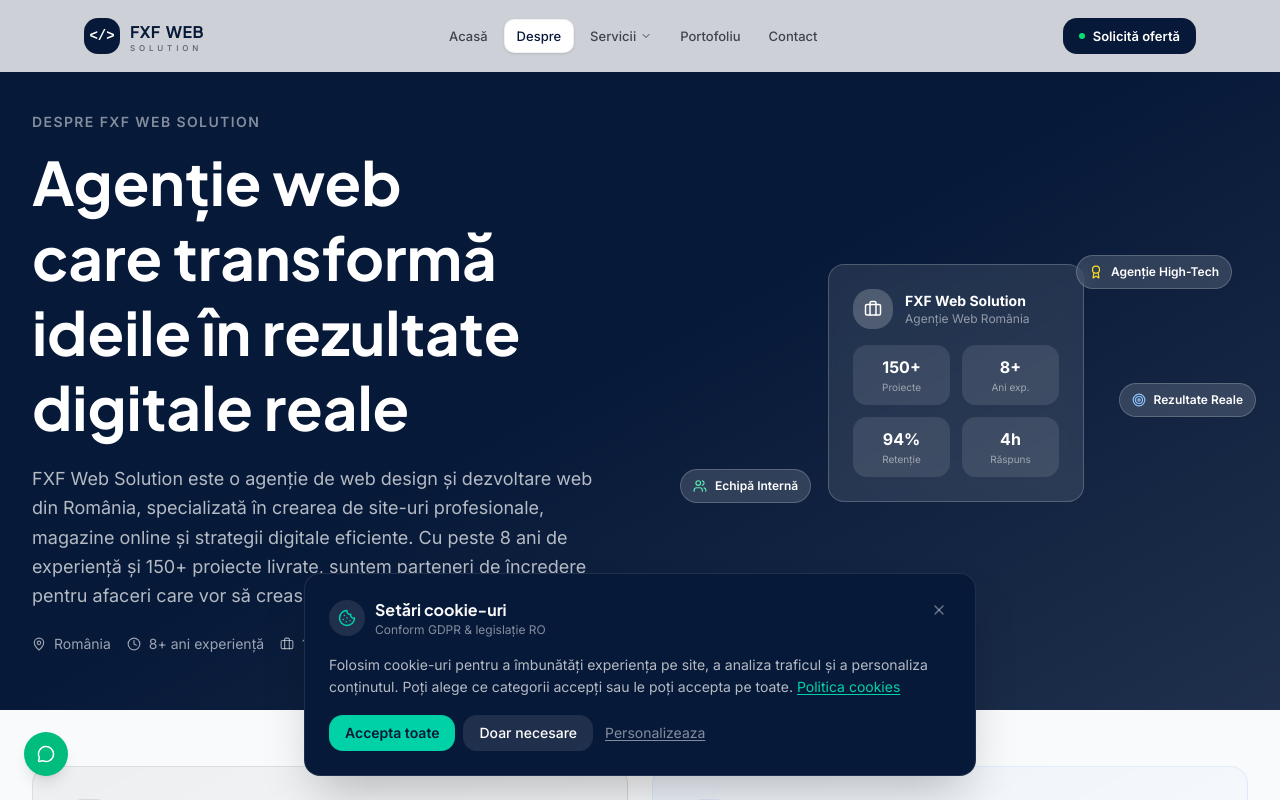
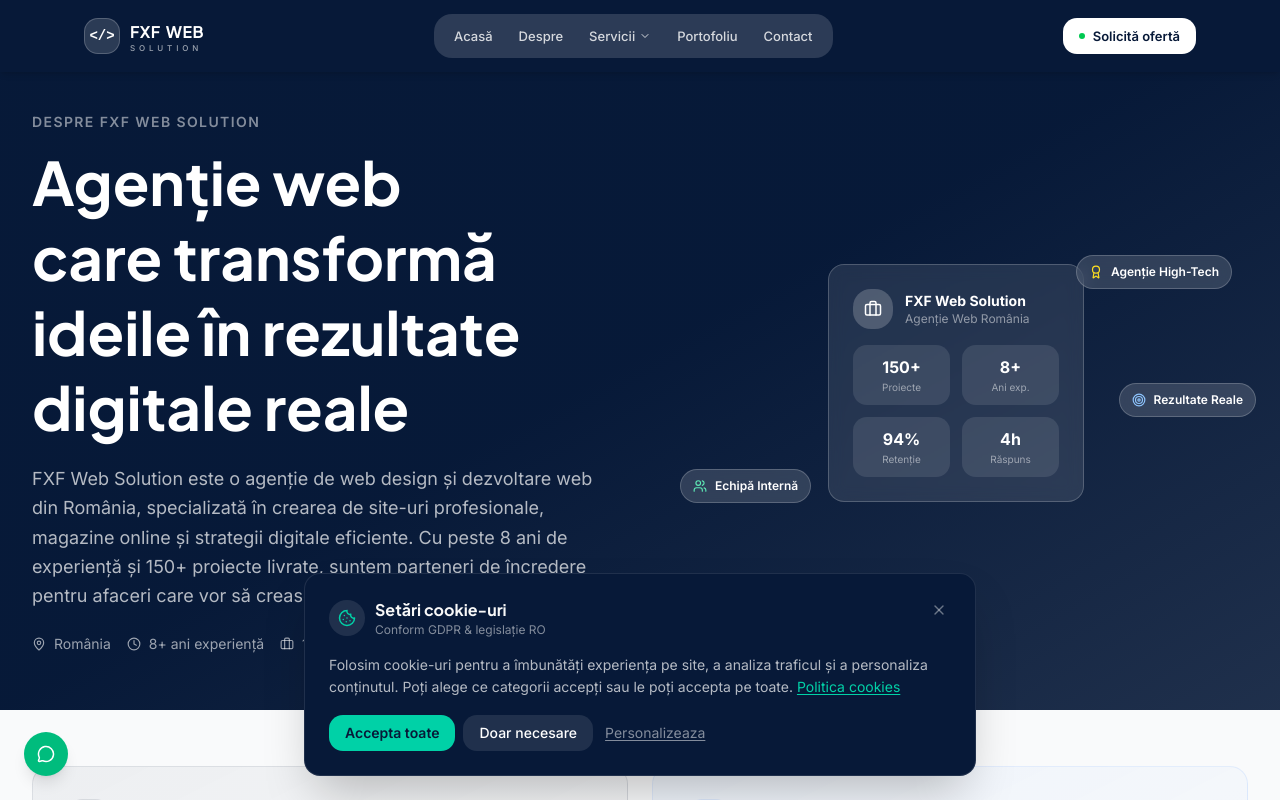
Before and after one commit to BlackTrib/fxf-v2, a Next.js app: page /despre in a window 1280 px wide. Shown: the top 800 px of the page. Built offline with nearby package versions, Linux system fonts and the light colour scheme.

Commit message:
refactor: simplify navbar styles and remove active state logic
Remove active state logic and apply unified link styles for
consistent navigation appearance.

```diff
--- a/app/layout.tsx
+++ b/app/layout.tsx
@@ -233,17 +233,6 @@ export default function RootLayout({
           type="application/ld+json"
           dangerouslySetInnerHTML={{ __html: JSON.stringify(jsonLd) }}
         />
-        {/* Inline script to set current pathname before React hydration */}
-        <script
-          dangerouslySetInnerHTML={{
-            __html: `
-              (function() {
-                var path = window.location.pathname.replace(/\\/$/, '') || '/';
-                document.documentElement.setAttribute('data-current-path', path);
-              })();
-            `,
-          }}
-        />
       </head>
       <body className="font-sans antialiased">
         {children}
--- a/components/navbar.tsx
+++ b/components/navbar.tsx
@@ -21,78 +21,21 @@ const links = [
   { href: '/contact', label: 'Contact' },
 ]
 
-// Helper function to normalize pathname (remove trailing slash except for root)
-function normalizePath(path: string): string {
-  if (path === '/' || path === '') return '/'
-  return path.replace(/\/+$/, '')
-}
-
-// Helper to check if a link is active
-function isLinkActive(linkHref: string, currentPath: string): boolean {
-  const normalizedLink = normalizePath(linkHref)
-  const normalizedCurrent = normalizePath(currentPath)
-  return normalizedLink === normalizedCurrent
-}
-
-// Helper to check if path starts with prefix
-function pathStartsWith(currentPath: string, prefix: string): boolean {
-  const normalizedCurrent = normalizePath(currentPath)
-  return normalizedCurrent.startsWith(prefix)
-}
-
 export function Navbar() {
   const [open, setOpen] = useState(false)
   const [scrolled, setScrolled] = useState(false)
   const [dropdown, setDropdown] = useState(false)
   const [mobileServices, setMobileServices] = useState(false)
+  const [isHome, setIsHome] = useState(true)
 
-  // Start with empty pathname - will be set after mount from data attribute
-  const [pathname, setPathname] = useState('')
-  const [isMounted, setIsMounted] = useState(false)
-
-  // Read pathname from data attribute on mount (set by inline script in layout)
   useEffect(() => {
-    // Read initial pathname from data attribute (set by inline script before React)
-    const initialPath = document.documentElement.dataset.currentPath ||
-                        window.location.pathname.replace(/\/$/, '') || '/'
-    setPathname(initialPath)
-    setIsMounted(true)
-
-    const updatePathname = () => {
-      const path = window.location.pathname.replace(/\/$/, '') || '/'
-      setPathname(path)
-      document.documentElement.setAttribute('data-current-path', path)
+    const checkIsHome = () => {
+      setIsHome(window.location.pathname === '/' || window.location.pathname === '')
     }
-
-    // Listen for popstate (back/forward navigation)
-    window.addEventListener('popstate', updatePathname)
-
-    // Listen for click to catch client-side navigation
-    const handleClick = () => {
-      setTimeout(updatePathname, 100)
-    }
-    document.addEventListener('click', handleClick)
-
-    return () => {
-      window.removeEventListener('popstate', updatePathname)
-      document.removeEventListener('click', handleClick)
-    }
+    checkIsHome()
+    window.addEventListener('popstate', checkIsHome)
+    return () => window.removeEventListener('popstate', checkIsHome)
   }, [])
-
-  // Check if link is active - returns false before mount to avoid wrong active state
-  const checkActive = (linkHref: string): boolean => {
-    if (!isMounted) return false
-    return isLinkActive(linkHref, pathname)
-  }
-
-  // Check if pathname starts with prefix - returns false before mount
-  const checkStartsWith = (prefix: string): boolean => {
-    if (!isMounted) return false
-    return pathStartsWith(pathname, prefix)
-  }
-
-  // Before mount, assume we're not on home page to avoid showing home as active everywhere
-  const isHome = isMounted ? normalizePath(pathname) === '/' : false
 
   useEffect(() => {
     const onScroll = () => setScrolled(window.scrollY > 10)
@@ -100,12 +43,9 @@ export function Navbar() {
     return () => window.removeEventListener('scroll', onScroll)
   }, [])
 
-  useEffect(() => {
-    setOpen(false)
-    setDropdown(false)
-  }, [pathname])
-
-  const light = scrolled || !isHome
+  // On home + not scrolled: transparent bg, white text, white CTA
+  // Scrolled or other pages: blue (primary) bg, white text, white CTA
+  const darkMode = isHome && !scrolled
 
   return (
     <header className={cn(
@@ -114,37 +54,35 @@ export function Navbar() {
     )}>
       <div className={cn(
         'absolute inset-0 transition-all duration-300',
-        scrolled
-          ? 'bg-white/90 backdrop-blur-md border-b border-border/50 shadow-sm'
-          : isHome ? 'bg-transparent' : 'bg-white/80 backdrop-blur-sm'
+        darkMode
+          ? 'bg-transparent'
+          : 'bg-primary shadow-md'
       )} />
 
       <div className="max-w-6xl mx-auto px-5 relative">
         <div className="flex items-center justify-between h-12">
+
           {/* Logo */}
           <Link href="/" className="flex items-center gap-2.5 group">
-            <div className={cn(
-              'w-9 h-9 rounded-lg flex items-center justify-center font-mono text-sm font-bold transition-all',
-              light
-                ? 'bg-primary text-white'
-                : 'bg-white/10 text-white border border-white/20'
-            )}>
+            <div className="w-9 h-9 rounded-lg flex items-center justify-center font-mono text-sm font-bold bg-white/15 text-white border border-white/20 transition-all group-hover:bg-white/25">
               {'</>'}
             </div>
             <div className="flex flex-col leading-none">
-              <span className={cn(
-                'font-display font-bold text-base tracking-wide transition-colors',
-                light ? 'text-primary' : 'text-white'
-              )}>FXF <span className="ml-0.5">WEB</span></span>
-              <span className={cn(
-                'text-[8px] font-medium tracking-[0.48em] uppercase transition-colors',
-                light ? 'text-muted-foreground' : 'text-white/50'
-              )}>SOLUTION</span>
+              <span className="font-display font-bold text-base tracking-wide text-white">
+                FXF <span className="ml-0.5">WEB</span>
+              </span>
+              <span className="text-[8px] font-medium tracking-[0.48em] uppercase text-white/60">
+                SOLUTION
+              </span>
             </div>
           </Link>
 
-          {/* Desktop Nav */}
-          <nav className="hidden lg:flex items-center gap-1">
+          {/* Desktop Nav - tutti i link insieme con bg unificat */}
+          <nav className="hidden lg:flex items-center">
+            <div className={cn(
+              'flex items-center gap-0.5 rounded-xl px-2 py-1.5 transition-all duration-300',
+              darkMode ? 'bg-white/10 backdrop-blur-sm' : 'bg-white/15'
+            )}>
               {links.map((link) => (
                 link.dropdown ? (
                   <div
@@ -153,12 +91,7 @@ export function Navbar() {
                     onMouseEnter={() => setDropdown(true)}
                     onMouseLeave={() => setDropdown(false)}
                   >
-                  <button className={cn(
-                    'px-3 py-1.5 rounded-md text-[13px] font-medium flex items-center gap-1 transition-colors',
-                    checkStartsWith('/servicii')
-                      ? light ? 'text-primary bg-white shadow-sm border border-border/50' : 'text-white bg-white/20'
-                      : light ? 'text-foreground/70 hover:text-foreground' : 'text-white/70 hover:text-white'
-                  )}>
+                    <button className="px-3 py-1.5 rounded-lg text-[13px] font-medium text-white/80 hover:text-white hover:bg-white/15 flex items-center gap-1 transition-colors">
                       {link.label}
                       <ChevronDown size={12} className={cn('transition-transform', dropdown && 'rotate-180')} />
                     </button>
@@ -197,31 +130,22 @@ export function Navbar() {
                   <Link
                     key={link.href}
                     href={link.href}
-                  className={cn(
-                    'px-3 py-1.5 rounded-md text-[13px] font-medium transition-colors',
-                    checkActive(link.href)
-                      ? 'text-primary bg-white shadow-sm border border-border/50'
-                      : light ? 'text-foreground/70 hover:text-foreground' : 'text-white/70 hover:text-white'
-                  )}
+                    className="px-3 py-1.5 rounded-lg text-[13px] font-medium text-white/80 hover:text-white hover:bg-white/15 transition-colors"
                   >
                     {link.label}
                   </Link>
                 )
               ))}
+            </div>
           </nav>
 
-          {/* CTA */}
+          {/* CTA - acelasi stil ca "Solicita oferta" */}
           <div className="hidden lg:block">
             <Link
               href="/contact"
-              className={cn(
-                'inline-flex items-center gap-2 px-4 py-2 rounded-lg text-[13px] font-semibold transition-all',
-                light
-                  ? 'bg-primary text-white hover:bg-primary/90'
-                  : 'bg-white text-primary hover:bg-white/90'
-              )}
+              className="inline-flex items-center gap-2 px-4 py-2 rounded-lg text-[13px] font-semibold bg-white text-primary hover:bg-white/90 transition-all"
             >
-              <span className="w-1.5 h-1.5 rounded-full bg-green-400 animate-pulse" />
+              <span className="w-1.5 h-1.5 rounded-full bg-green-500 animate-pulse" />
               Solicită ofertă
             </Link>
           </div>
@@ -229,10 +153,7 @@ export function Navbar() {
           {/* Mobile Toggle */}
           <button
             onClick={() => setOpen(!open)}
-            className={cn(
-              'lg:hidden p-2 rounded-lg transition-colors',
-              light ? 'text-foreground hover:bg-secondary' : 'text-white hover:bg-white/10'
-            )}
+            className="lg:hidden p-2 rounded-lg text-white hover:bg-white/10 transition-colors"
           >
             {open ? <X size={20} /> : <Menu size={20} />}
           </button>
@@ -250,12 +171,7 @@ export function Navbar() {
               <div key={link.href}>
                 <button
                   onClick={() => setMobileServices(!mobileServices)}
-                  className={cn(
-                    'w-full flex items-center justify-between px-4 py-2.5 rounded-lg text-sm font-medium transition-colors',
-                    checkStartsWith('/servicii')
-                      ? 'text-primary bg-primary/5'
-                      : 'text-foreground/70 hover:bg-secondary'
-                  )}
+                  className="w-full flex items-center justify-between px-4 py-2.5 rounded-lg text-sm font-medium text-foreground/70 hover:bg-secondary transition-colors"
                 >
                   {link.label}
                   <ChevronDown size={14} className={cn('transition-transform', mobileServices && 'rotate-180')} />
@@ -271,12 +187,7 @@ export function Navbar() {
                         <Link
                           key={s.href}
                           href={s.href}
-                          className={cn(
-                            'flex items-center gap-2.5 px-3 py-2 rounded-lg text-sm transition-colors',
-                            checkActive(s.href)
-                              ? 'text-primary font-semibold bg-primary/5'
-                              : 'text-foreground/70 hover:bg-secondary hover:text-primary'
-                          )}
+                          className="flex items-center gap-2.5 px-3 py-2 rounded-lg text-sm text-foreground/70 hover:bg-secondary hover:text-primary transition-colors"
                         >
                           <Icon size={14} className="text-muted-foreground" />
                           {s.label}
@@ -296,12 +207,7 @@ export function Navbar() {
               <Link
                 key={link.href}
                 href={link.href}
-                className={cn(
-                  'block px-4 py-2.5 rounded-lg text-sm font-medium transition-colors',
-                  checkActive(link.href)
-                    ? 'text-primary bg-primary/5'
-                    : 'text-foreground/70 hover:bg-secondary'
-                )}
+                className="block px-4 py-2.5 rounded-lg text-sm font-medium text-foreground/70 hover:bg-secondary transition-colors"
               >
                 {link.label}
               </Link>
```
Also changed, not shown: 111 other files (tests, documents, lock files or other folders). Lines whose indentation alone changed are shown as unchanged.
